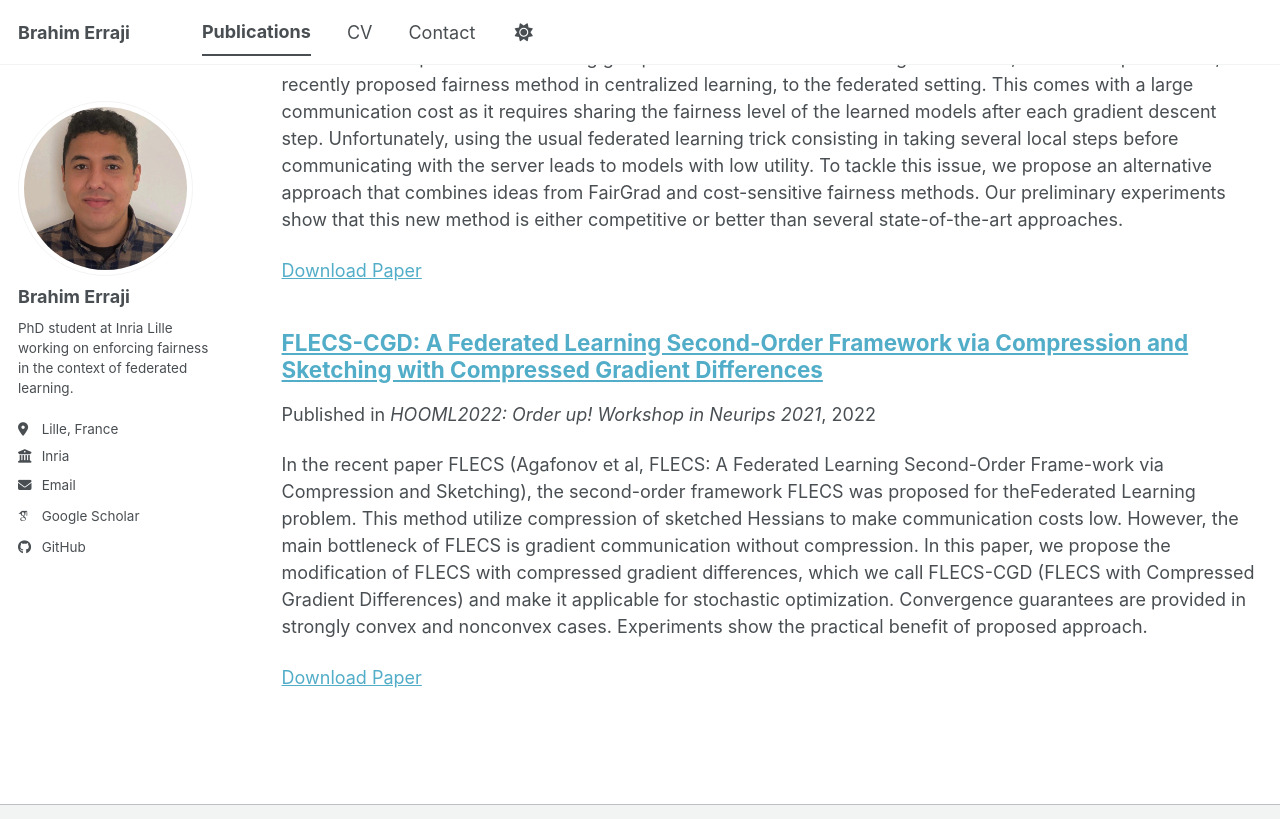
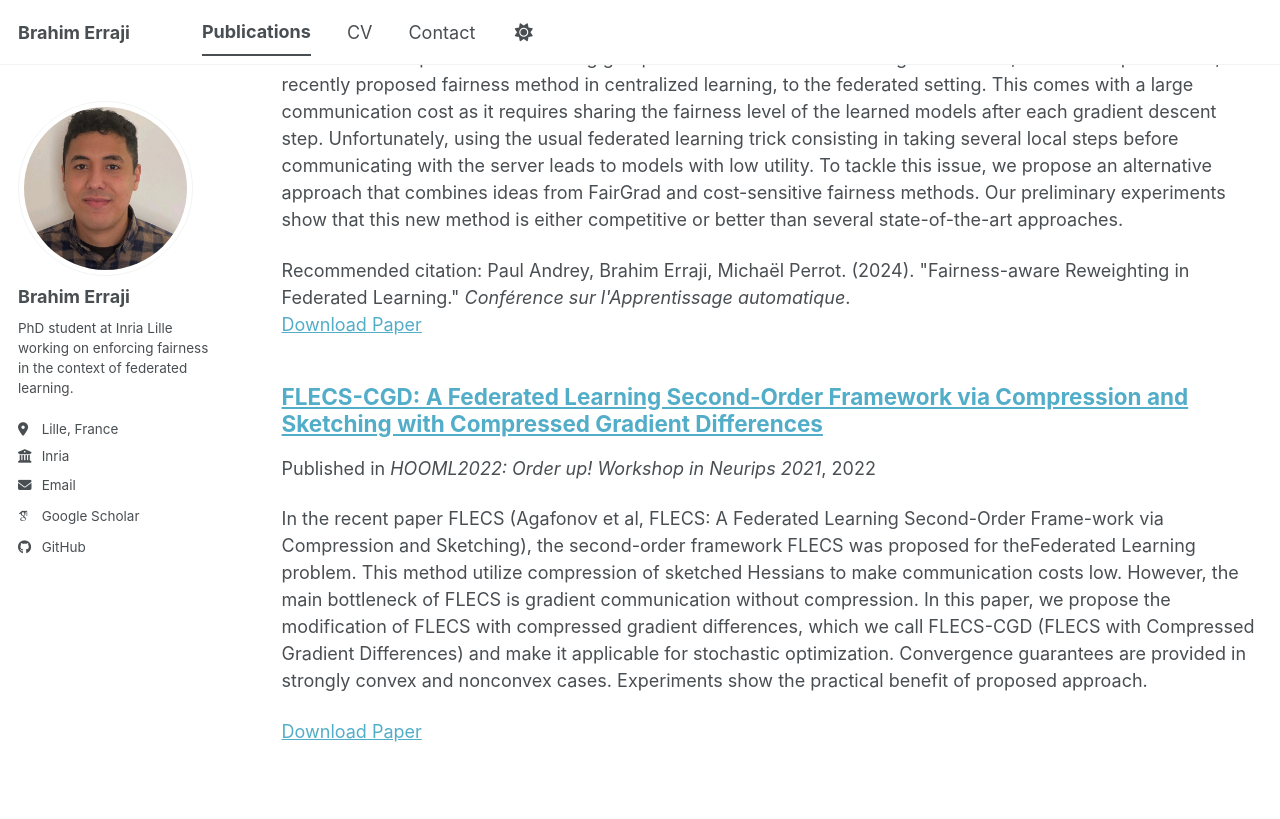
Before and after one commit to berraji/berraji.github.io, a Jekyll site: the page built from _pages/publications.html, in a window 1280 px wide and 900 px high, scrolled down 872 px, cut to the strip 0-819 px from the top of the window. Built offline with Jekyll 4.4.1, drawn with Linux system fonts in a browser that asks for light colours; some web fonts are replaced; a script bundle is joined from its source files by our own code; library files that are not in the unit come from our copies.

Commit message:
adding authors

```diff
--- a/_publications/2024-04-04-fedfairgrad.md
+++ b/_publications/2024-04-04-fedfairgrad.md
@@ -6,4 +6,5 @@ excerpt: "We address the problem of enforcing group fairness in federated learni
 date: 2024-04-04
 venue: "Conférence sur l'Apprentissage automatique"
 paperurl: 'https://berraji.github.io/files/fedfairgrad.pdf'
+citation: 'Paul Andrey, Brahim Erraji, Michaël Perrot. (2024). "Fairness-aware Reweighting in Federated Learning." <i>Conférence sur l&apos;Apprentissage automatique</i>.'
 ---
```
